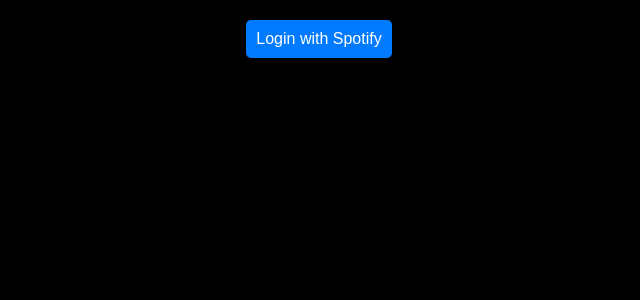
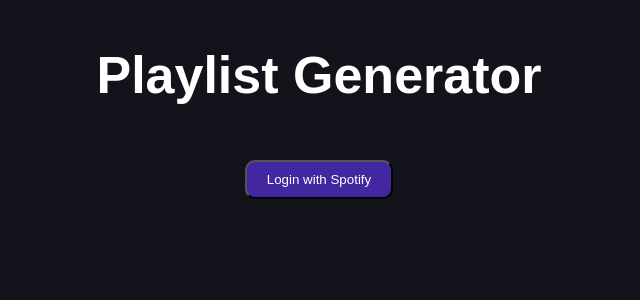
Before and after one commit to parmati94/SpotifyProject, a React (Create React App) app in the folder client/: page / in a window 1280 px wide. Shown: the top 300 px of the page, without its empty margins (321-961 px from the left). Built offline with nearby package versions, Linux system fonts and the light colour scheme.

Commit message:
UI changes and code refactoring

```diff
--- a/client/src/App.css
+++ b/client/src/App.css
@@ -1,38 +1,64 @@
-.App {
+ * {
+  background-color: #13131b;
+ }
+
+ header {
+  color: #fff;
+  padding: 10px 20px;
+  text-align: center;
+  font-size: calc(10px + 2vmin);
+  min-height: 20vh;
+  justify-content: center;
+}
+
+.header-button{
+  display: inline-block;
+  width: 20%;
+  padding: 10px 20px;
+  margin: 20px;
+  background-color: #a6a3be;
+  color: #fff;
+  text-decoration: none;
+  border-radius: 10px;
+  cursor: pointer;
+  text-align: center;
+  transition: background-color 0.3s;
+}
+
+#datalist {
+  text-align: right;
+  font-size: medium;
+  color: aqua;
+}
+
+ body {
+  font-family: Arial, sans-serif;
+  margin: 0;
+  padding: 0;
+  background-color: #07012e;
+  color: #fff;
+}
+
+button {
+  display: inline-block;
+  width:auto;
+  padding: 10px 20px;
+  margin: 20px;
+  background-color: #4227a0;
+  color: #ffffff;
+  text-decoration: none;
+  border-radius: 10px;
+  cursor: pointer;
+  text-align: center;
+  /* transition: background-color 0.3s; */
+}
+
+.container {
+  max-width: 800px;
+  margin: 0 auto;
+  padding: 20px;
+}
+
+.center {
   text-align: center;
 }
-
-.App-logo {
-  height: 40vmin;
-  pointer-events: none;
-}
-
-@media (prefers-reduced-motion: no-preference) {
-  .App-logo {
-    animation: App-logo-spin infinite 20s linear;
-  }
-}
-
-.App-header {
-  background-color: #000000;
-  min-height: 100vh;
-  display: flex;
-  flex-direction: column;
-  align-items: center;
-  justify-content: center;
-  font-size: calc(10px + 2vmin);
-  color: white;
-}
-
-.App-link {
-  color: #61dafb;
-}
-
-@keyframes App-logo-spin {
-  from {
-    transform: rotate(0deg);
-  }
-  to {
-    transform: rotate(360deg);
-  }
-}
--- a/client/src/App.js
+++ b/client/src/App.js
@@ -1,4 +1,6 @@
-import React, { useState, useEffect } from 'react';
+import React, { useState, useEffect } from "react";
+import Header from "./Components/Header.js";
+import Button from "./Components/Button.js";
 
 function App() {
   const [data, setData] = useState(null);
@@ -6,16 +8,19 @@
 
   useEffect(() => {
     const urlParams = new URLSearchParams(window.location.search);
-    const loginStatus = urlParams.get('login');
-    if (loginStatus === 'success') {
+    const loginStatus = urlParams.get("login");
+    if (loginStatus === "success") {
       setIsLoggedIn(true);
     }
   }, []);
 
-  const handleClick = async (endpoint, method = 'GET') => {
-    const response = await fetch(`http://localhost:8000/${endpoint}`, { method });
+  const handleClick = async (endpoint, method = "GET") => {
+    const response = await fetch(`http://localhost:8000/${endpoint}`, {
+      method,
+    });
 
-    if (response.ok) { // Check if the response status is 200
+    if (response.ok) {
+      // Check if the response status is 200
       var data = await response.json();
       setData(data.message);
     } else {
@@ -23,29 +28,46 @@
     }
   };
 
-  const handleLogin = () => {
-    window.location.href = 'http://localhost:8000/login';
-  };
+  function handleLogin() {
+    window.location.href = "http://localhost:8000/login";
+  }
 
   return (
-    <div className="App" style={{ backgroundColor: '#000000', display: 'flex', flexDirection: 'column', alignItems: 'center', justifyContent: 'flex-start', height: '100vh', gap: '20px', paddingTop: '20px' }}>
-      <div style={{ width: '100%', display: 'flex', justifyContent: 'space-around', marginBottom: '20px' }}>
-        <button style={{ padding: '10px', fontSize: '16px', backgroundColor: '#007BFF', color: '#fff', border: 'none', borderRadius: '5px', cursor: 'pointer' }} onClick={handleLogin}>Login with Spotify</button>
+    <>
+      <Header handleFn={() => handleLogin()} loggedIn={isLoggedIn} />
+      <div>
         {isLoggedIn && (
-          <>
-          <button style={{ padding: '10px', fontSize: '16px', backgroundColor: '#007BFF', color: '#fff', border: 'none', borderRadius: '5px', cursor: 'pointer' }} onClick={() => handleClick('get_all_playlists')}>Get All Playlists</button>
-          <button style={{ padding: '10px', fontSize: '16px', backgroundColor: '#007BFF', color: '#fff', border: 'none', borderRadius: '5px', cursor: 'pointer' }} onClick={() => handleClick('add_daily', 'PUT')}>Add Daily Playlist</button>
-          <button style={{ padding: '10px', fontSize: '16px', backgroundColor: '#007BFF', color: '#fff', border: 'none', borderRadius: '5px', cursor: 'pointer' }} onClick={() => handleClick('delete_daily', 'PUT')}>Delete All Daily Playlists</button>
-          </>
+          <container className="center">
+            <Button
+              label="Get All Playlists"
+              handler={() => handleClick("get_all_playlists")}
+            />
+            <Button
+              label="Add Daily Playlist"
+              handler={() => handleClick("add_daily", "PUT")}
+            />
+            <Button
+              label="Delete All Daily Playlists"
+              handler={() => handleClick("delete_daily", "PUT")}
+            />
+          </container>
         )}
       </div>
 
-      {data &&
-        <div style={{ maxHeight: '600px', overflowY: 'scroll', width: '100%', backgroundColor: '#f5f5f5', padding: '10px', borderRadius: '5px', textAlign: 'center' }}>
-          {Array.isArray(data) ? data.map((item, index) => <p key={index} style={{ lineHeight: '1' }}>{item}</p>) : <p>{data}</p>}
+      {data && (
+        <div className="center">
+          {Array.isArray(data) ? (
+            data.map((item, index) => (
+              <p key={index} style={{ lineHeight: "1" }}>
+                {item}
+              </p>
+            ))
+          ) : (
+            <p id="datalist">{data}</p>
+          )}
         </div>
-      }
-    </div>
+      )}
+    </>
   );
 }
 
--- /dev/null
+++ b/client/src/Components/Button.js
@@ -0,0 +1,7 @@
+export default function Button( { label, handler } ) {
+  return (
+    <div>
+      <button onClick={handler}>{label}</button>
+    </div>
+  );
+}
--- /dev/null
+++ b/client/src/Components/Header.js
@@ -0,0 +1,12 @@
+import Button from "./Button";
+export default function Header({ handleFn, loggedIn}) {
+
+  return (
+    <header>
+      <div>
+        <h1>Playlist Generator</h1>
+        {!loggedIn && <Button handler={handleFn} label="Login with Spotify"/> }
+      </div>
+    </header>
+  );
+}
--- a/client/src/index.js
+++ b/client/src/index.js
@@ -1,6 +1,7 @@
 import React from 'react';
 import ReactDOM from 'react-dom/client';
-import './index.css';
+// import './index.css';
+import './App.css'
 import App from './App';
 import reportWebVitals from './reportWebVitals';
 
--- a/package.json
+++ b/package.json
@@ -5,7 +5,7 @@
   "main": "index.js",
   "scripts": {
     "setup": "npm install && cd client && npm install",
-    "start": "concurrently \"npm --prefix client start\" \"uvicorn spotify_project.api.controller:app --reload\"",
+    "start": "concurrently \"npm --prefix client start\" \"uvicorn spotify_project.api.controller:app --reload\""
   },
   "keywords": [],
   "author": "",
```
